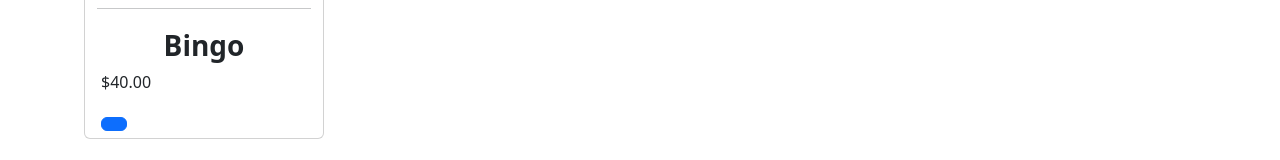
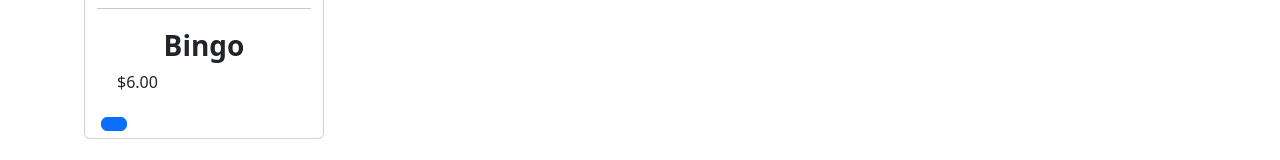
Before and after one commit to EsakkiRajM/React-Projects, a React (Vite) app: page / in a window 1280 px wide. Shown: the part 609-769 px from the top of the page. Built offline with nearby package versions, Linux system fonts and the light colour scheme.

Commit message:
Add the image in cards

```diff
--- a/src/components/Card.jsx
+++ b/src/components/Card.jsx
@@ -6,13 +6,13 @@ const Card = (props) => {
                 <div className="card m-4" style={{ width: "15rem" }}>
                     {/* <img src="./src/assets/ProductImages/bingo.webp" className="card-img-top img-fluid mt-2" alt="..." /> */}
                     <div>
-                        <img src={props.pdtList.imgSrc} className="card-img-top img mt-2" alt="" />
+                        <img src={props.pdtList.imgSrc} className="card-img-top img mt-2" alt="Product images" />
                         <hr className="w-100"/>
 
                     </div>
                     <div className="card-body p-1">
                     <h3 className="text-center"> <strong> {props.pdtList.pdtName} </strong></h3>
-                        <p className="">
+                        <p className="mx-3">
                                 {props.pdtList.price}
                         </p>
                         <a href="#" className="btn btn-primary"></a>
--- a/src/components/CartNav.jsx
+++ b/src/components/CartNav.jsx
@@ -7,7 +7,8 @@ const CartNav = () => {
         eachCards: [{
             imgSrc: "../src/assets/ProductImages/bingo.webp",
             pdtName: "Bingo",
-            price: "$40.00"
+            oldPrice: "$8.00",
+            price: "$6.00"
         }]
     }
 
```
